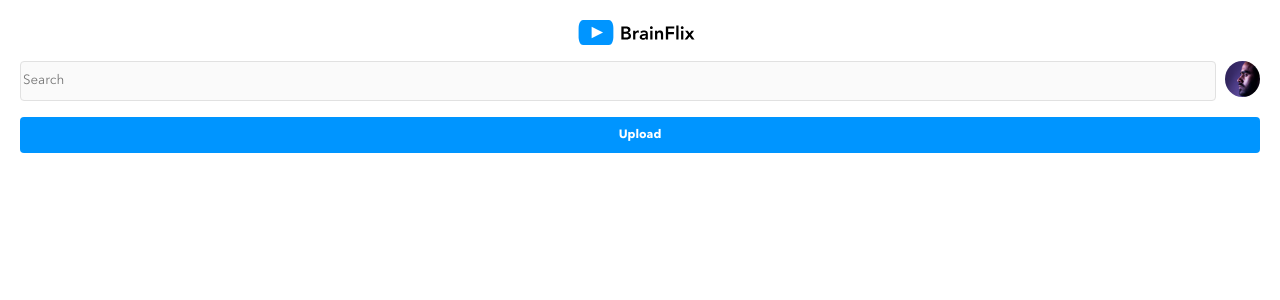
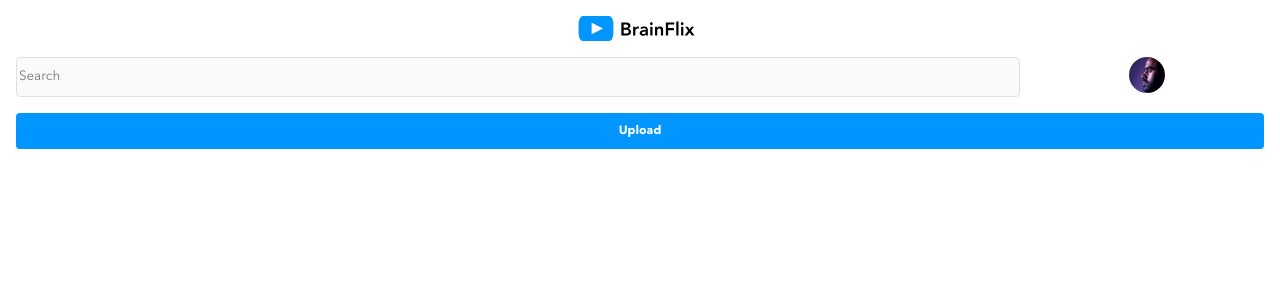
Before and after one commit to reganbrown/regan-brown-brainflix, a React (Vite) app: page / in a window 1280 px wide. Shown: the top 300 px of the page. Built offline with nearby package versions, Linux system fonts and the light colour scheme.

Commit message:
update search bar width to accomodate login photo

```diff
--- a/src/App.scss
+++ b/src/App.scss
@@ -3,4 +3,5 @@
 
 body {
   margin: 0;
+  font-family: "AvenirNextLTPro";
 }
--- a/src/components/Header/Header.scss
+++ b/src/components/Header/Header.scss
@@ -5,8 +5,7 @@
 .header {
   display: flex;
   flex-direction: column;
-  margin: 20px;
-
+  margin: 16px;
   &__middle {
     display: flex;
     justify-content: space-between;
--- a/src/components/Login/Login.jsx
+++ b/src/components/Login/Login.jsx
@@ -2,8 +2,8 @@ import "./Login.scss";
 
 export default function Login() {
   return (
-    <>
+    <div className="login">
       <div className="profile"></div>
-    </>
+    </div>
   );
 }
--- a/src/components/Login/Login.scss
+++ b/src/components/Login/Login.scss
@@ -2,6 +2,11 @@
 @use "/src/styles/partials/mixins" as *;
 @use "/src/styles/partials/typography";
 
+.login {
+  width: 20%;
+  display: flex;
+  justify-content: center;
+}
 .profile {
   height: 36px;
   width: 36px;
--- a/src/components/Search/Search.scss
+++ b/src/components/Search/Search.scss
@@ -3,7 +3,7 @@
 @use "/src/styles/partials/typography";
 
 .search__form {
-  width: 100%;
+  width: 80%;
 }
 
 .search__bar {
```
